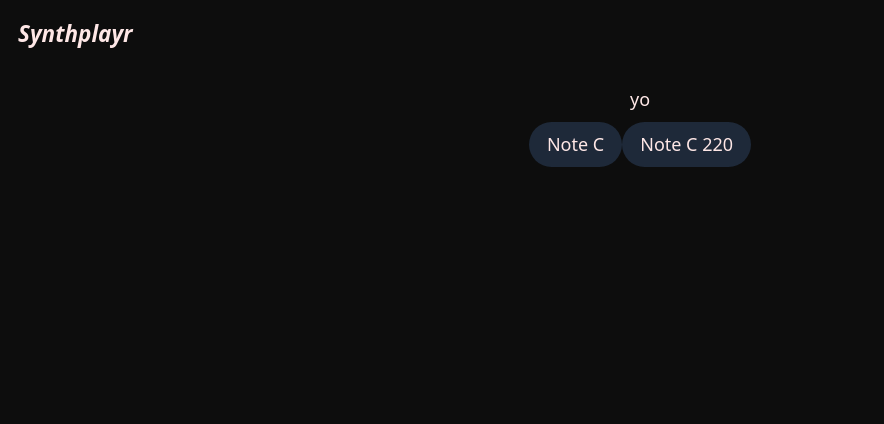
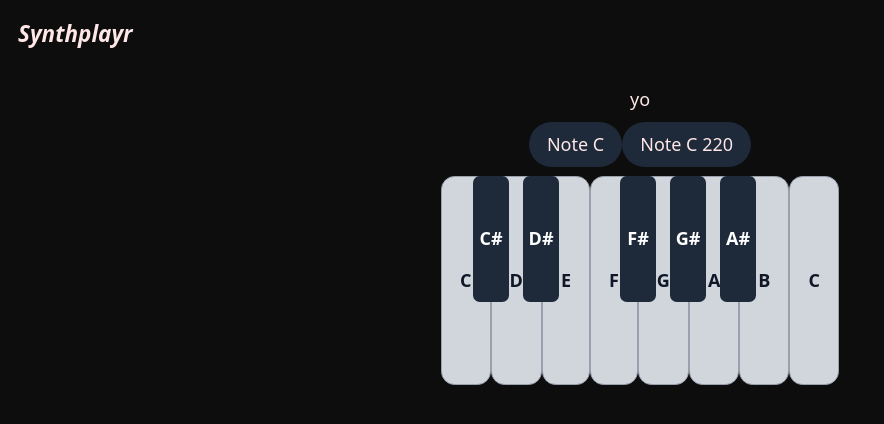
Before and after one commit to jonte265/synth-playr, a React (Vite) app: page / in a window 1280 px wide. Shown: the top 424 px of the page, without its empty margins (0-884 px from the left). Built offline with nearby package versions, Linux system fonts and the light colour scheme.

Commit message:
add keyboard piano

```diff
--- a/src/App.tsx
+++ b/src/App.tsx
@@ -57,6 +57,108 @@ function App() {
             Note C 220
           </button>
         </div>
+        <div className='relative flex'>
+          {/* White keys */}
+          <button
+            onMouseDown={() => playNote(261.63)} // C4
+            onMouseUp={stopNote}
+            className='bg-gray-300 hover:bg-gray-400 active:bg-gray-500 rounded-xl px-4 py-20 border border-gray-400 relative z-0 text-gray-900 font-bold'
+          >
+            C
+          </button>
+          <button
+            onMouseDown={() => playNote(293.66)} // D4
+            onMouseUp={stopNote}
+            className='bg-gray-300 hover:bg-gray-400 active:bg-gray-500 rounded-xl px-4 py-20 border border-gray-400 relative z-0 text-gray-900 font-bold'
+          >
+            D
+          </button>
+          <button
+            onMouseDown={() => playNote(329.63)} // E4
+            onMouseUp={stopNote}
+            className='bg-gray-300 hover:bg-gray-400 active:bg-gray-500 rounded-xl px-4 py-20 border border-gray-400 relative z-0 text-gray-900 font-bold'
+          >
+            E
+          </button>
+          <button
+            onMouseDown={() => playNote(349.23)} // F4
+            onMouseUp={stopNote}
+            className='bg-gray-300 hover:bg-gray-400 active:bg-gray-500 rounded-xl px-4 py-20 border border-gray-400 relative z-0 text-gray-900 font-bold'
+          >
+            F
+          </button>
+          <button
+            onMouseDown={() => playNote(392.0)} // G4
+            onMouseUp={stopNote}
+            className='bg-gray-300 hover:bg-gray-400 active:bg-gray-500 rounded-xl px-4 py-20 border border-gray-400 relative z-0 text-gray-900 font-bold'
+          >
+            G
+          </button>
+          <button
+            onMouseDown={() => playNote(440.0)} // A4
+            onMouseUp={stopNote}
+            className='bg-gray-300 hover:bg-gray-400 active:bg-gray-500 rounded-xl px-4 py-20 border border-gray-400 relative z-0 text-gray-900 font-bold'
+          >
+            A
+          </button>
+          <button
+            onMouseDown={() => playNote(493.88)} // B4
+            onMouseUp={stopNote}
+            className='bg-gray-300 hover:bg-gray-400 active:bg-gray-500 rounded-xl px-4 py-20 border border-gray-400 relative z-0 text-gray-900 font-bold'
+          >
+            B
+          </button>
+          <button
+            onMouseDown={() => playNote(523.25)} // C5
+            onMouseUp={stopNote}
+            className='bg-gray-300 hover:bg-gray-400 active:bg-gray-500 rounded-xl px-4 py-20 border border-gray-400 relative z-0 text-gray-900 font-bold'
+          >
+            C
+          </button>
+
+          {/* Black keys */}
+          <button
+            onMouseDown={() => playNote(277.18)} // C#4/Db4
+            onMouseUp={stopNote}
+            className='bg-gray-800 hover:bg-gray-700 active:bg-gray-600 rounded-md w-8 h-28 absolute left-[48px] top-0 z-10 text-white font-bold'
+            style={{ marginLeft: '-16px' }}
+          >
+            C#
+          </button>
+          <button
+            onMouseDown={() => playNote(311.13)} // D#4/Eb4
+            onMouseUp={stopNote}
+            className='bg-gray-800 hover:bg-gray-700 active:bg-gray-600 rounded-md w-8 h-28 absolute left-[98px] top-0 z-10 text-white font-bold'
+            style={{ marginLeft: '-16px' }}
+          >
+            D#
+          </button>
+          {/* No black key between E and F */}
+          <button
+            onMouseDown={() => playNote(369.99)} // F#4/Gb4
+            onMouseUp={stopNote}
+            className='bg-gray-800 hover:bg-gray-700 active:bg-gray-600 rounded-md w-8 h-28 absolute left-[195px] top-0 z-10 text-white font-bold'
+            style={{ marginLeft: '-16px' }}
+          >
+            F#
+          </button>
+          <button
+            onMouseDown={() => playNote(415.3)} // G#4/Ab4
+            onMouseUp={stopNote}
+            className='bg-gray-800 hover:bg-gray-700 active:bg-gray-600 rounded-md w-8 h-28 absolute left-[245px] top-0 z-10 text-white font-bold'
+            style={{ marginLeft: '-16px' }}
+          >
+            G#
+          </button>
+          <button
+            onMouseDown={() => playNote(466.16)} // A#4/Bb4
+            onMouseUp={stopNote}
+            className='bg-gray-800 hover:bg-gray-700 active:bg-gray-600 rounded-md w-8 h-28 absolute left-[295px] top-0 z-10 text-white font-bold'
+            style={{ marginLeft: '-16px' }}
+          >
+            A#
+          </button>
+        </div>
       </main>
     </>
   );
```
